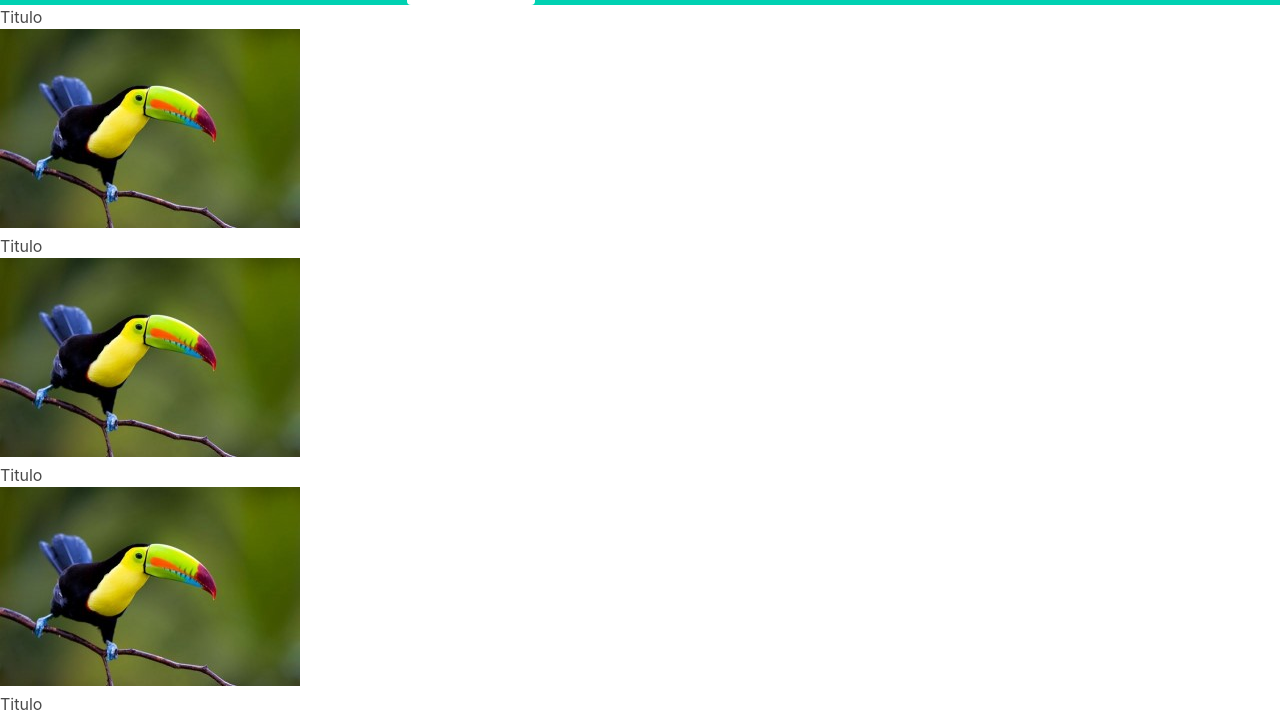
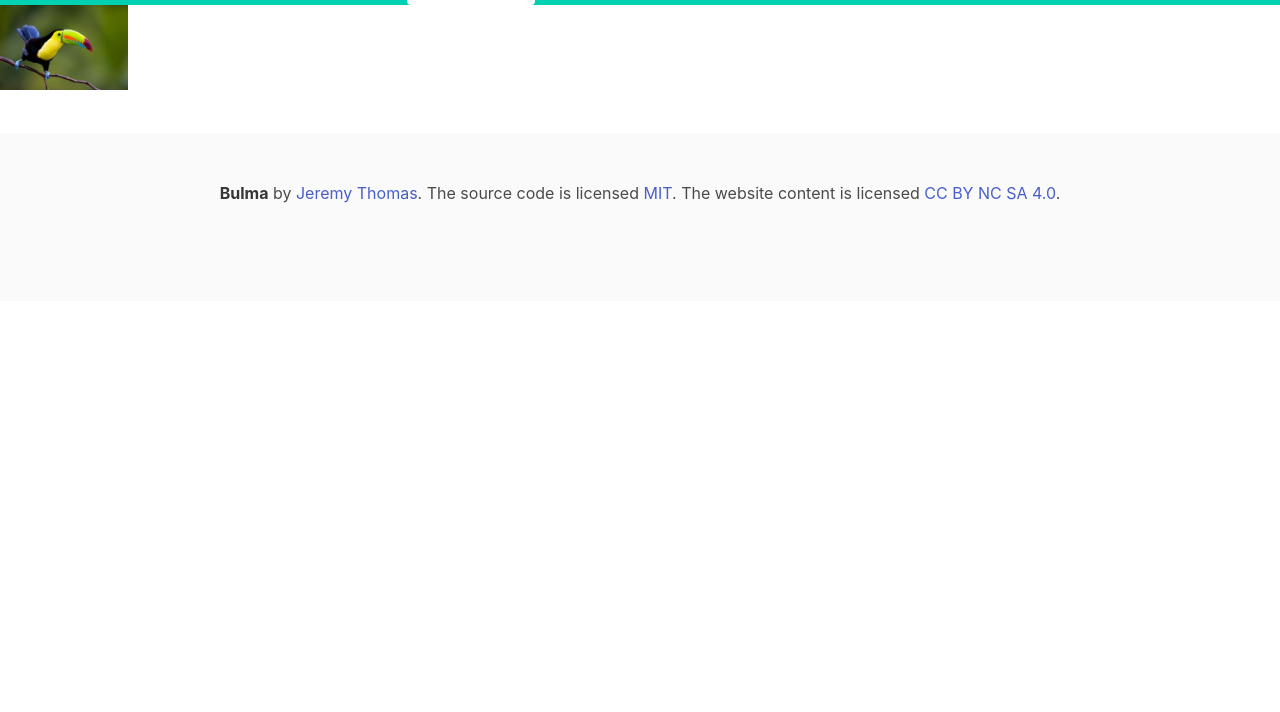
Before and after one commit to LidiaLemus/PaginaWeb, a plain HTML site: page index.html in a window 1280 px wide. Shown: the part 240-952 px from the top of the page. After the commit the page ends 800 px from the top, so only its background shows below. Drawn offline with nearby package versions, Linux system fonts and the light colour scheme.

Commit message:
nuevos cambios de mi pagina estilo

```diff
--- a/estilo.css
+++ b/estilo.css
@@ -1,11 +1,7 @@
-img {
-  width: 100%;
-  clip-path: polygon(0 0, 100% 0, 50% 20%, 30% 80%);
-  clip-path: circle(100px at 50% 150px);
-  transition: clip-path .3s;
 
-  &:hover {
-    clip-path: polygon(0 0, 100% 0, 100% 100%, 0 100%);
-    clip-path: circle(800px at center);
-  }
+.gallery {
+    display: grid;
+    grid-template-columns: repeat(8, 1fr);
+    grid-template-rows: repeat(8, 5vw);
+    grid-gap: 15px;
 }
--- a/index.html
+++ b/index.html
@@ -42,21 +42,10 @@
 
 	</div>
 </section>
-<div   class="banner">
-	<h1>Titulo</h1>
-	<img src="imagen.jpg">
-</div>
-<div   class="banner">
-	<h1>Titulo</h1>
-	<img src="imagen.jpg">
-</div>
-<div   class="banner">
-	<h1>Titulo</h1>
-	<img src="imagen.jpg">
-</div>
-<div   class="banner">
-	<h1>Titulo</h1>
-	<img src="imagen.jpg">
+<div class="gallery">
+	<figure class="image is-128x128">
+  <img src="imagen.jpg">
+</figure>
 </div>
 <footer class="footer">
   <div class="content has-text-centered">
```
